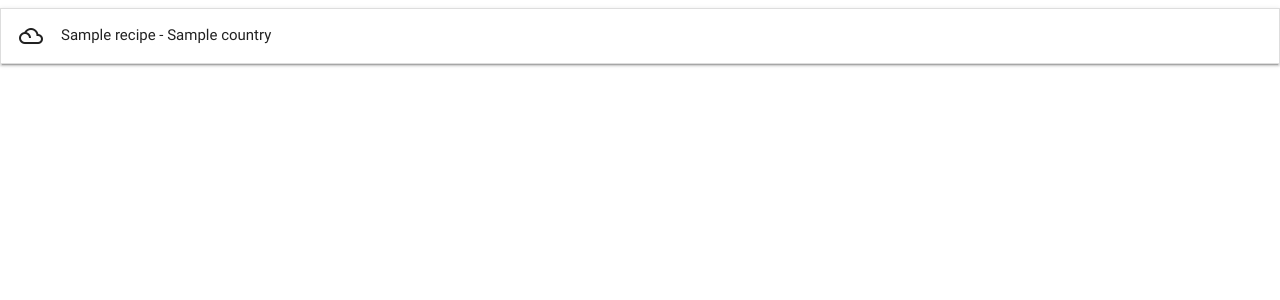
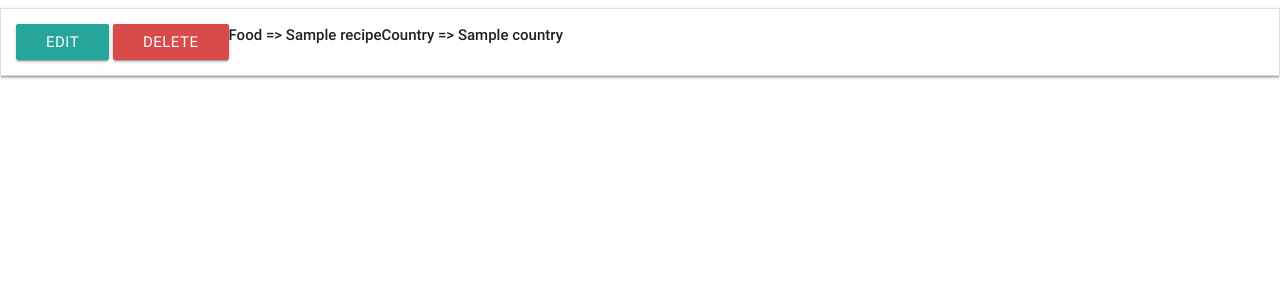
Before and after one commit to IIxShahinxII/cookbook, a Flask app: page / in a window 1280 px wide. Shown: the top 300 px of the page. Run offline with Flask 2, Linux system fonts and the light colour scheme; a database or web service that is not in the repository returns one stand-in record (values such as "Sample title"); some libraries are stand-ins or nearby versions.

Commit message:
'href' attribute added to 'a' tag

```diff
--- a/templates/recipes.html
+++ b/templates/recipes.html
@@ -1,15 +1,34 @@
 {% extends 'base.html' %}
 {% block content %}
-<ul class="collapsible">
+<ul class="collapsible ul-recipes">
     {% for recipe in recipes %}
     <li>
-        <div class="collapsible-header"><i class="material-icons">filter_drama</i>{{recipe.food_name}} -
-            {{recipe.country}}</div>
+        <div class="collapsible-header">
+            <div class="col s4">
+                <a href="{{ url_for('edit_recipe', recipe_id=recipe._id) }}"
+                    class="waves-effect waves-light btn small-btn">Edit</a>
+                <a class="waves-effect waves-light btn small-btn" style="background-color: #ce1515c4;">Delete</a>
+            </div>
+            <div class="col s4 recipe-headline">
+                <strong>
+                    <span>Food => {{recipe.food_name}}</span>
+                </strong>
+            </div>
+            <div class="col s4 recipe-headline">
+                <strong>
+                    <span>Country => {{recipe.country}}</span>
+                </strong>
+            </div>
+        </div>
         <div class="collapsible-body">
             <p>{{recipe.ingredients}}</p>
             <p>{{recipe.preparation}}</p>
         </div>
+
     </li>
     {% endfor %}
 </ul>
+<div>
+
+</div>
 {% endblock %}
```
